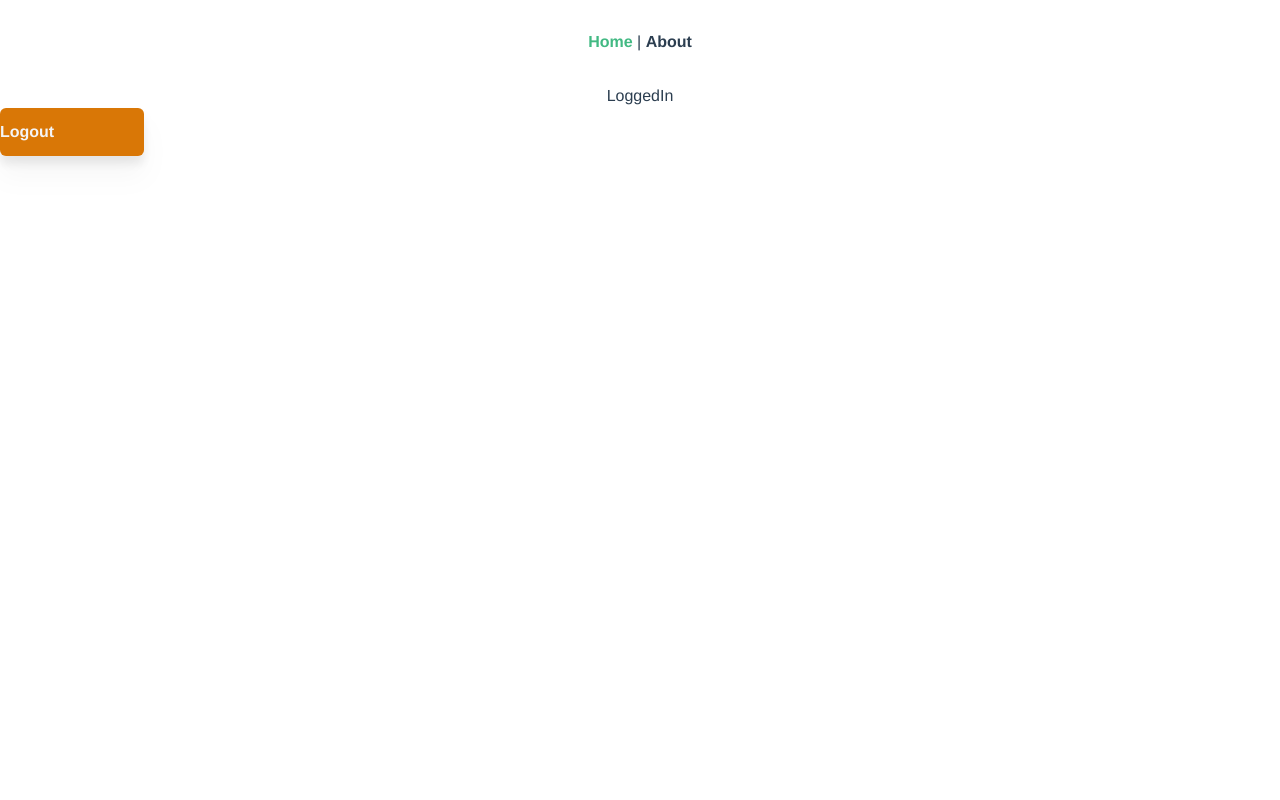
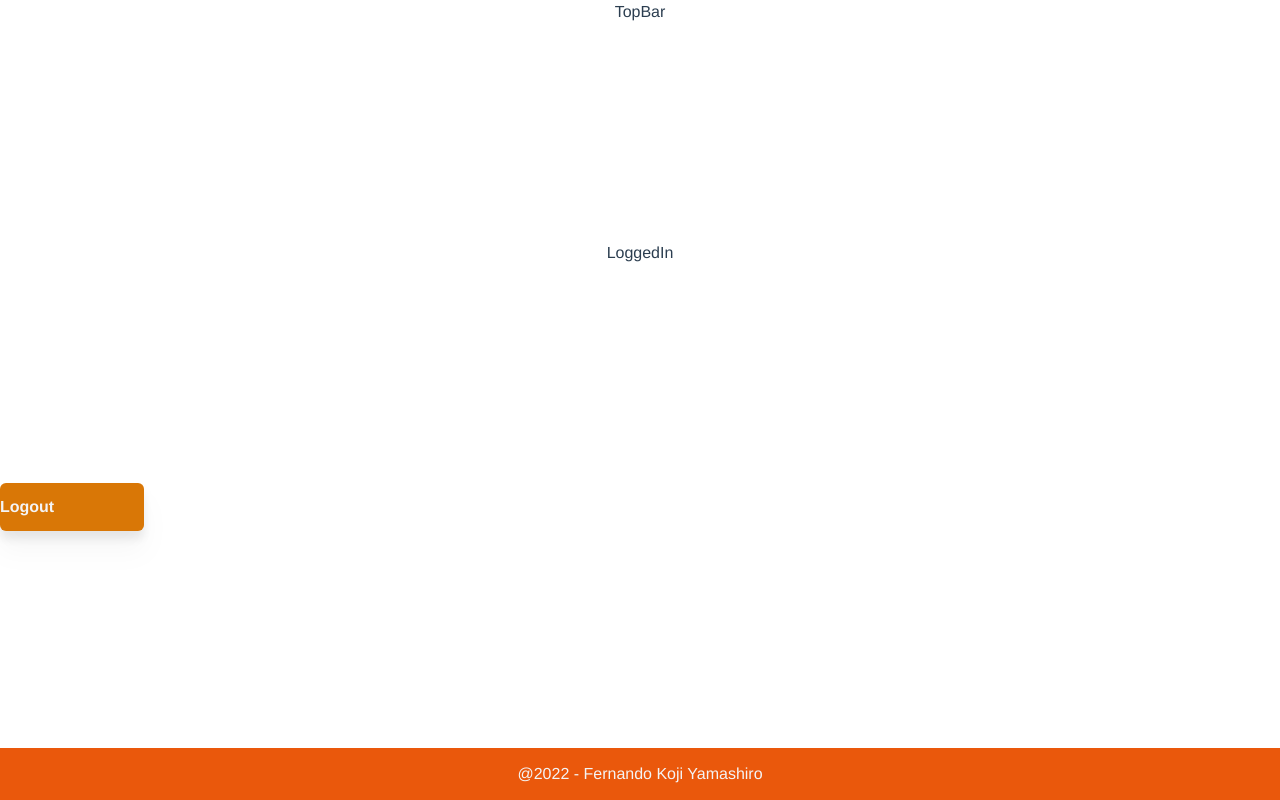
Before and after one commit to Kojji/passremind-v2, a Vue app: page / in a window 1280 px wide. Built offline with nearby package versions, Linux system fonts and the light colour scheme; the HTML template or start-up script is replaced by a standard one.

Commit message:
add: footer

```diff
--- a/src/App.vue
+++ b/src/App.vue
@@ -1,9 +1,14 @@
+<script setup>
+import TopNav from '/src/components/TopBar.vue'
+import FooterNav from '/src/components/Footer.vue'
+</script>
+
 <template>
-  <div id="nav">
-    <router-link to="/">Home</router-link> |
-    <router-link to="/about">About</router-link>
+  <div id="app" class="flex flex-col h-screen justify-between">
+    <TopNav />
+    <router-view/>
+    <FooterNav />
   </div>
-  <router-view/>
 </template>
 
 <style>
--- /dev/null
+++ b/src/components/Footer.vue
@@ -0,0 +1,12 @@
+<script setup>
+const year = new Date().getFullYear()
+</script>
+
+
+<template>
+  <div class="w-full bg-orange-600 py-1.5">
+    <a href="https://fernandokoji.dev" target="_blank">
+      <p class="text-zinc-100 my-2 mx-auto">{{`@${year} - Fernando Koji Yamashiro`}}</p>
+    </a>
+  </div>
+</template>
--- /dev/null
+++ b/src/components/TopBar.vue
@@ -0,0 +1 @@
+<template>TopBar</template>
```
